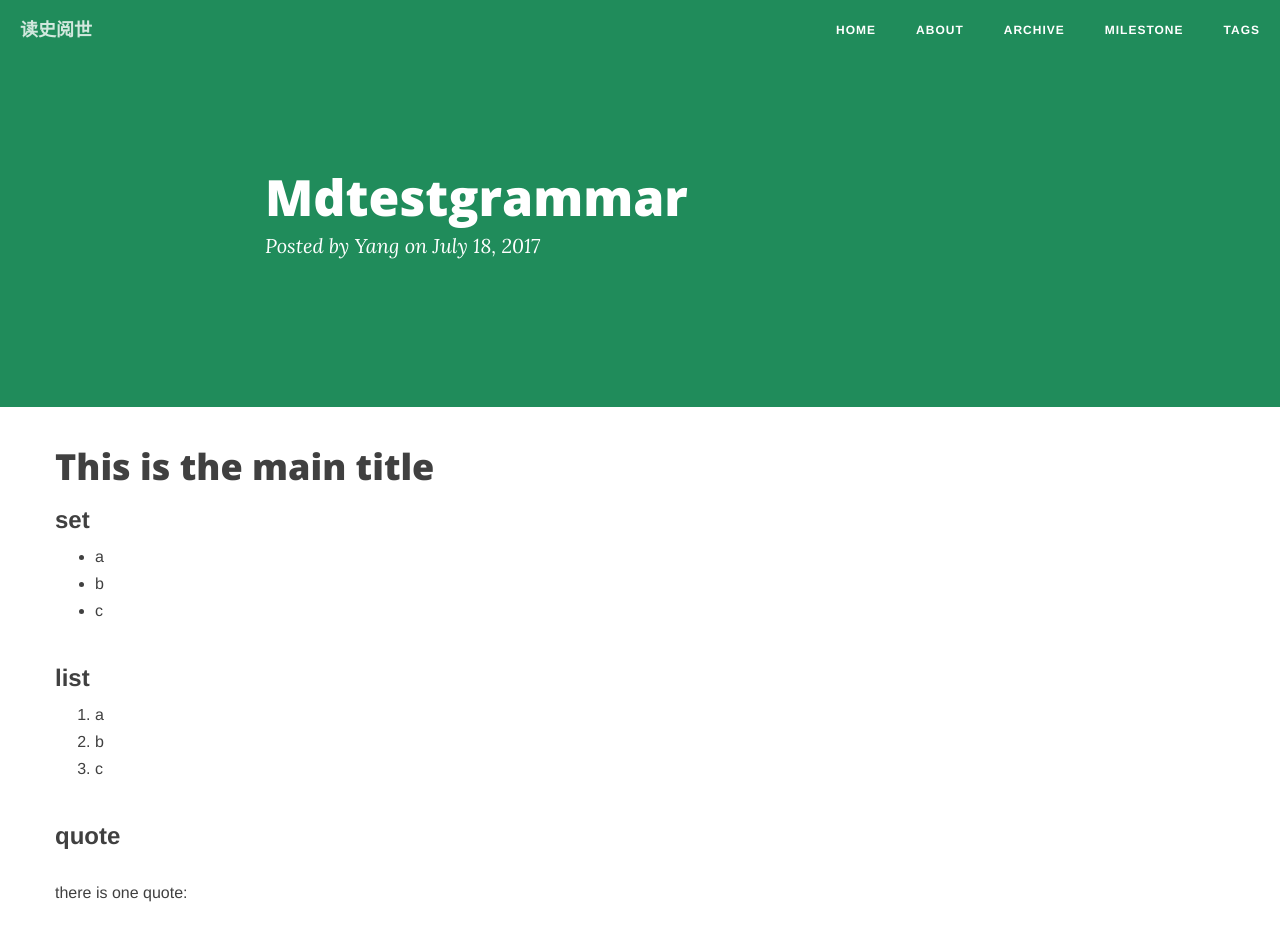
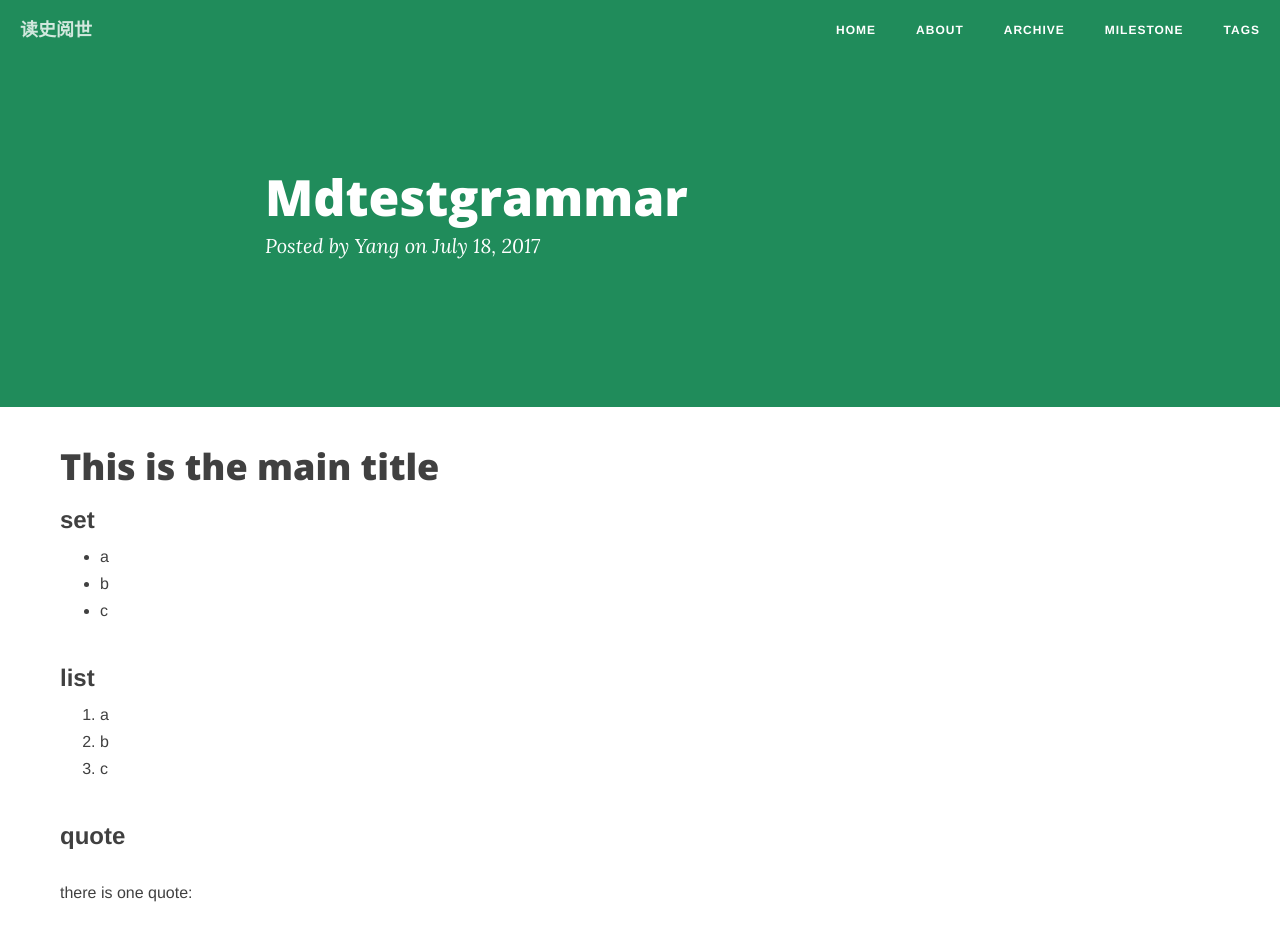
Before and after one commit to yangyangxian/yangyangxian.github.io, a Jekyll site: the page built from _posts/2017-07-18-mdtestgrammar.md, in a window 1280 px wide. Shown: the top 934 px of the page. Built offline with Jekyll 4.4.1, drawn with Linux system fonts in a browser that asks for light colours; nearby versions of some CDN libraries; comment, search, counter and statistics services are not loaded.

Commit message:
post page style changes

```diff
--- a/css/clean-blog.css
+++ b/css/clean-blog.css
@@ -73,6 +73,9 @@ hr.small {
     display: block;
     width: 500px;
   }
+}
+.post-container {
+  margin: 5px;
 }
 .post-container a {
   color: #2B4180;
```
